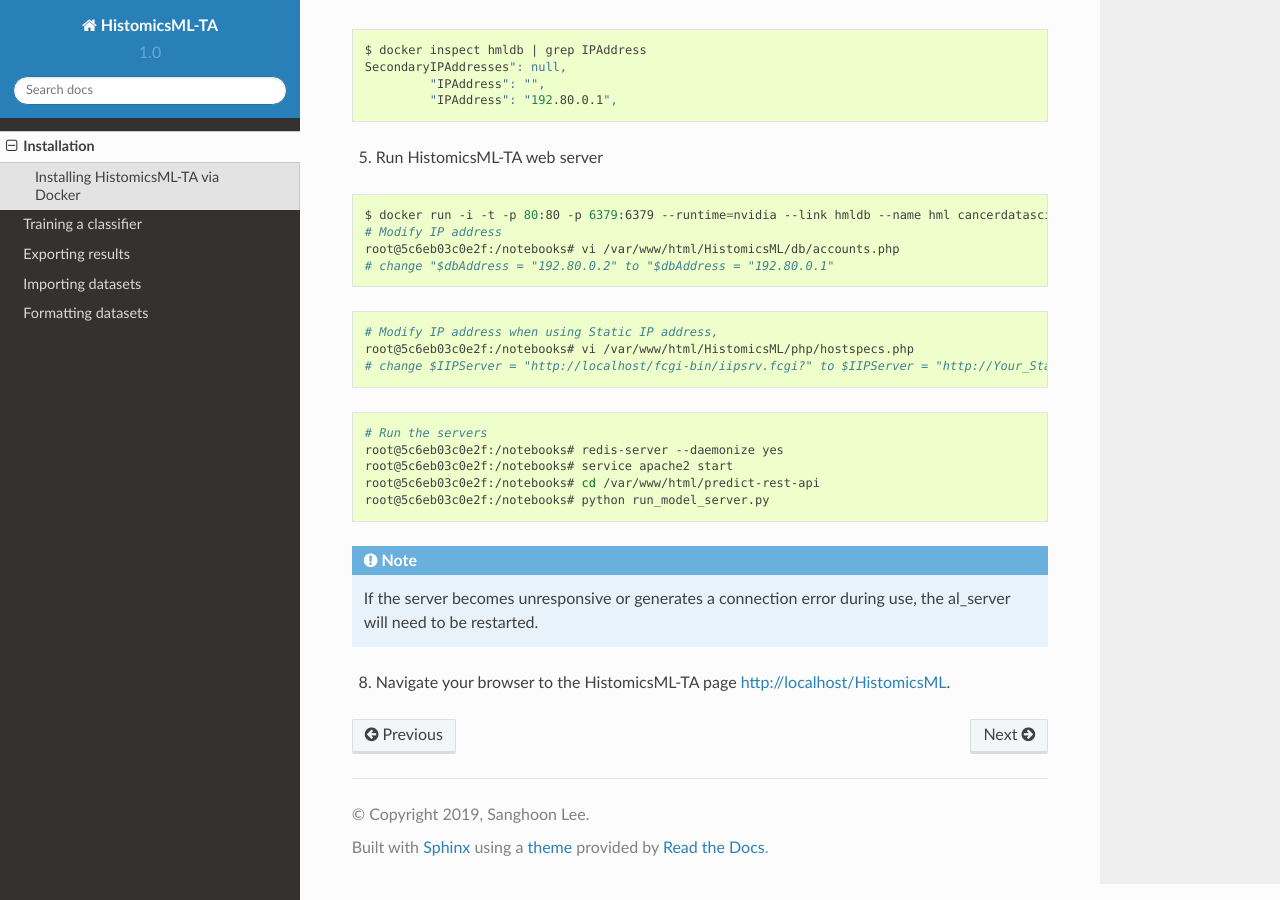
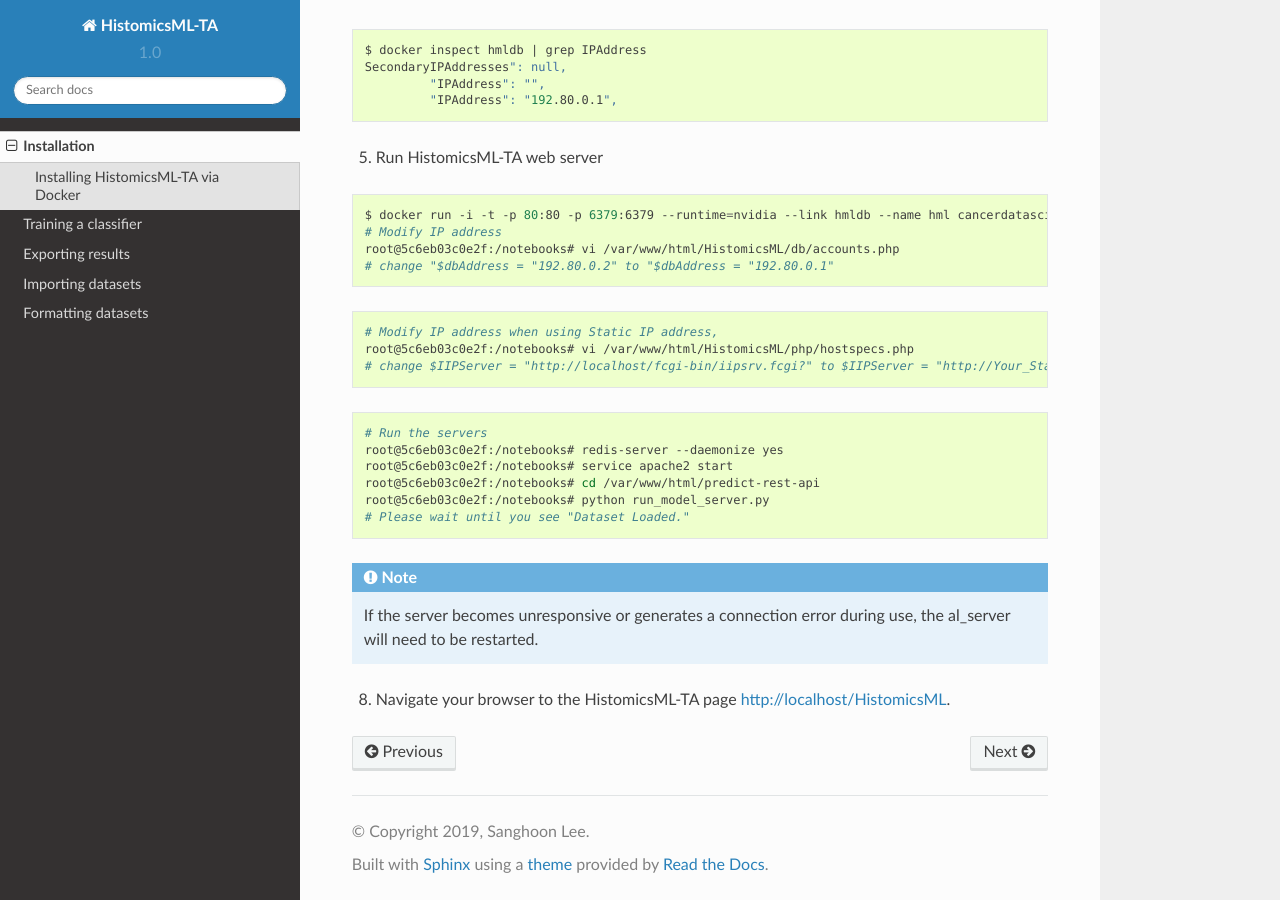
Before and after one commit to PathologyDataScience/HistomicsML2, a Sphinx documentation site: the page built from docs/installation.rst, in a window 1280 px wide and 900 px high, scrolled down 1465 px. Built offline with Sphinx 7.4.7 and the Read the Docs theme 2.0.0, drawn with Linux system fonts in a browser that asks for light colours.

Commit message:
Added comments

```diff
--- a/docs/installation.rst
+++ b/docs/installation.rst
@@ -93,6 +93,7 @@
   root@5c6eb03c0e2f:/notebooks# service apache2 start
   root@5c6eb03c0e2f:/notebooks# cd /var/www/html/predict-rest-api
   root@5c6eb03c0e2f:/notebooks# python run_model_server.py
+  # Please wait until you see "Dataset Loaded."
 
 .. note:: If the server becomes unresponsive or generates a connection error during use, the al_server will need to be restarted.
 
```
